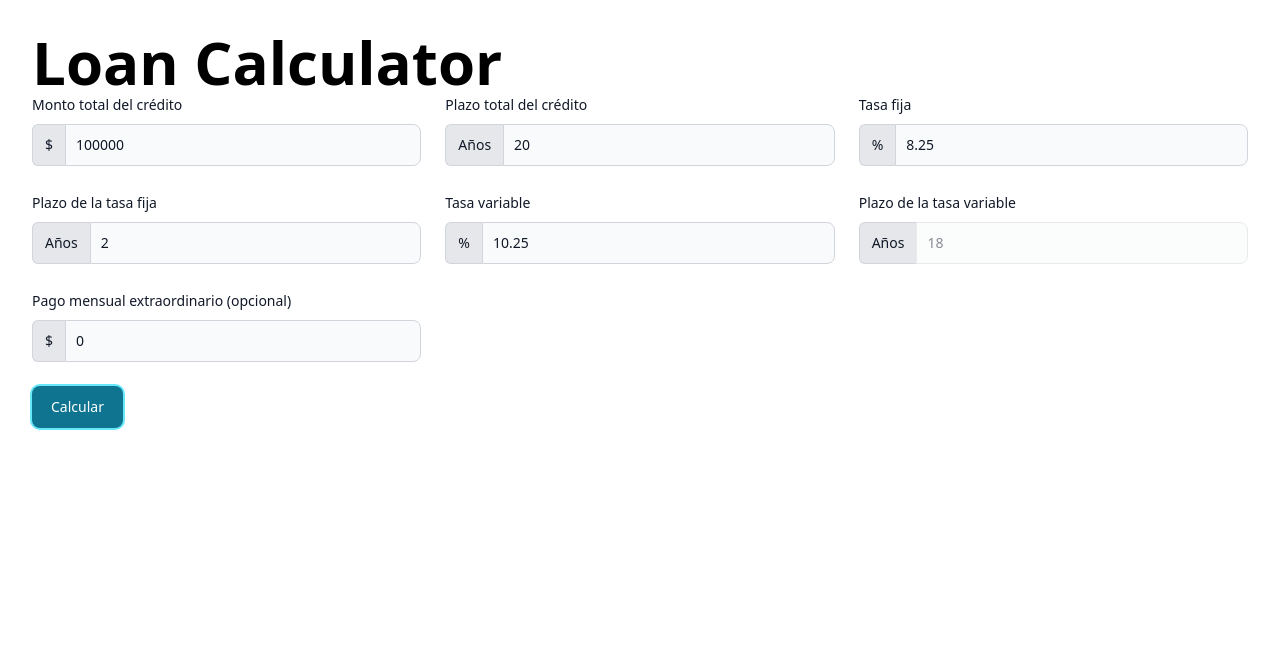
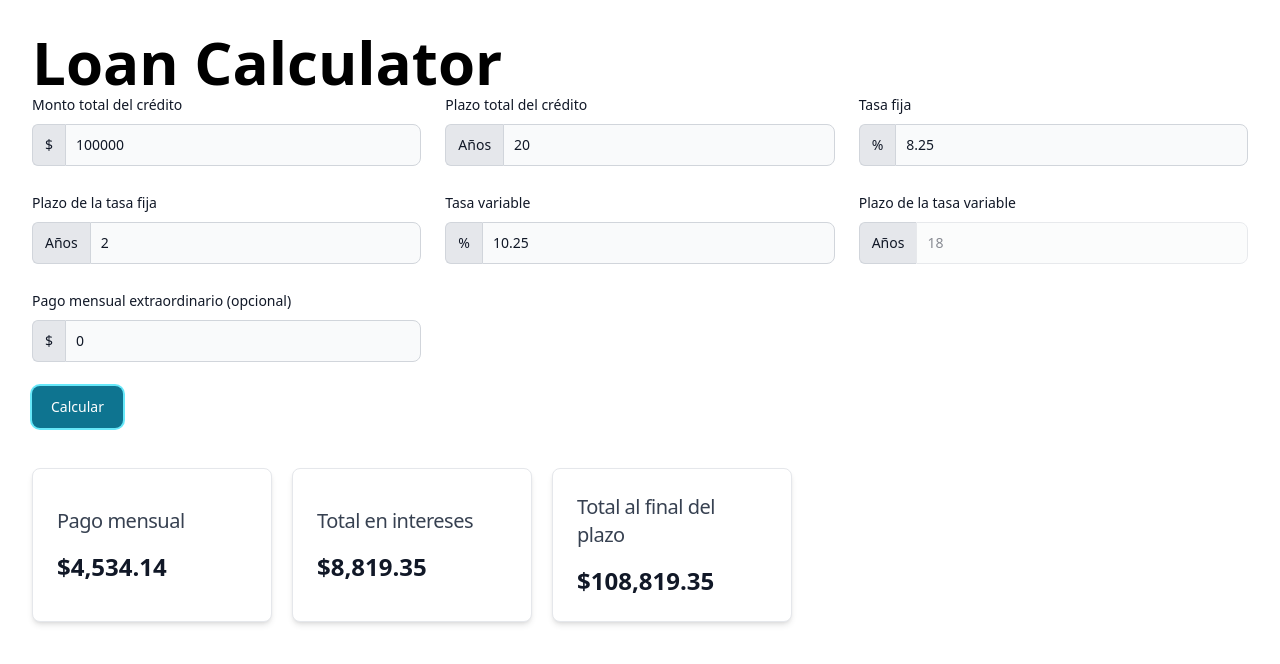
Before and after one commit to mperazac/loan-calculator, a Next.js app: page / in a window 1280 px wide. Both pictures are taken after a click on the button "Calcular". Shown: the top 664 px of the page. Built offline with nearby package versions, Linux system fonts and the light colour scheme.

Commit message:
Add tests and better calculation functions

```diff
--- /dev/null
+++ b/components/common/LoanInfo.tsx
@@ -0,0 +1,76 @@
+import {
+  calculateMonthlyPayment,
+  calculateTotalInterest,
+  calculateTotalPayment,
+  roundAndFormat,
+} from '@/lib/math.utils';
+import { Loan } from '@/types/loan';
+import { Card } from 'flowbite-react';
+import * as React from 'react';
+
+type LoanInfoProps = {} & Loan;
+
+const LoanInfo: React.FunctionComponent<LoanInfoProps> = props => {
+  const {
+    principal,
+    fixedRate = 0,
+    fixedTerm = 0,
+    variableRate,
+    loanTermInYears: term,
+    extraPayment,
+  } = props;
+
+  /* const arrayOfMonths: Array<number> = R.times(
+    R.identity,
+    fixedTerm * MONTHS_PER_YEAR,
+  );
+  const amountAfterFixedPaymentsTerm = R.reduce(
+    (_amount: number) => {
+      const montlyPayment = calculateMontlyPayment(
+        _amount,
+        fixedMontlyInterestRate,
+        fixedRateTotalNumberOfPayments,
+      );
+      return _amount - (montlyPayment - _amount * fixedMontlyInterestRate);
+    },
+    amount,
+    arrayOfMonths,
+  ); */
+
+  return (
+    <div className='mt-10 flex gap-5'>
+      <Card className=' w-60'>
+        <h5 className='text-xl text-gray-700 tracking-tight  dark:text-white'>
+          Pago mensual
+        </h5>
+        <p className='text-2xl font-bold text-gray-900 dark:text-gray-400'>
+          {roundAndFormat(
+            calculateMonthlyPayment(principal, fixedRate, fixedTerm),
+          )}
+        </p>
+      </Card>
+      <Card className=' w-60'>
+        <h5 className='text-xl text-gray-700 tracking-tight  dark:text-white'>
+          Total en intereses
+        </h5>
+        <p className='text-2xl font-bold text-gray-900 dark:text-gray-400'>
+          {roundAndFormat(
+            calculateTotalInterest(principal, fixedRate, fixedTerm),
+          )}
+        </p>
+      </Card>
+      <Card className=' w-60'>
+        <h5 className='text-xl text-gray-700 tracking-tight  dark:text-white'>
+          Total al final del plazo
+        </h5>
+        <p className='text-2xl font-bold text-gray-900 dark:text-gray-400'>
+          {roundAndFormat(
+            calculateTotalPayment(principal, fixedRate, fixedTerm),
+          )}
+        </p>
+      </Card>
+    </div>
+  );
+};
+
+export default LoanInfo;
--- /dev/null
+++ b/lib/math.utils.ts
@@ -0,0 +1,68 @@
+const MONTHS_PER_YEAR = 12;
+
+export function calculateMonthlyInterestRate(interestRate: number) {
+  return interestRate / 100 / MONTHS_PER_YEAR;
+}
+
+// Calculates the total number of payments of a loan
+export function calculateLoanTermInMonths(term: number) {
+  return term * MONTHS_PER_YEAR;
+}
+
+// Calculates the total interest of a loan
+export function calculateTotalInterest(
+  principal: number,
+  interestRate: number,
+  loanTermInYears: number,
+) {
+  const loanTermInMonths = calculateLoanTermInMonths(loanTermInYears);
+  const monthlyPayment = calculateMonthlyPayment(
+    principal,
+    interestRate,
+    loanTermInYears,
+  );
+  const totalPayment = monthlyPayment * loanTermInMonths;
+  const totalInterest = totalPayment - principal;
+  return totalInterest;
+}
+
+function round(x: number) {
+  return Math.round(x * 100) / 100;
+}
+
+export function roundAndFormat(x: number) {
+  return new Intl.NumberFormat('en-US', {
+    style: 'currency',
+    currency: 'USD',
+  }).format(round(x));
+}
+
+// Calculates the montly payment of a loan
+export function calculateMonthlyPayment(
+  principal: number,
+  interestRate: number,
+  loanTermInYears: number,
+): number {
+  const monthlyInterestRate = calculateMonthlyInterestRate(interestRate);
+  const loanTermInMonths = calculateLoanTermInMonths(loanTermInYears);
+  const monthlyPayment =
+    (principal * monthlyInterestRate) /
+    (1 - Math.pow(1 + monthlyInterestRate, -loanTermInMonths));
+  return monthlyPayment;
+}
+
+// Calculates the total payment of a loan
+export function calculateTotalPayment(
+  principal: number,
+  interestRate: number,
+  loanTermInYears: number,
+) {
+  const loanTermInMonths = calculateLoanTermInMonths(loanTermInYears);
+  const monthlyPayment = calculateMonthlyPayment(
+    principal,
+    interestRate,
+    loanTermInYears,
+  );
+  const totalPayment = monthlyPayment * loanTermInMonths;
+  return totalPayment;
+}
--- a/pages/index.tsx
+++ b/pages/index.tsx
@@ -1,53 +1,10 @@
+import LoanInfo from '@/components/common/LoanInfo';
+import { Loan, LoanSchema } from '@/types/loan';
+import { zodResolver } from '@hookform/resolvers/zod';
+import { Button, Label, TextInput } from 'flowbite-react';
 import type { NextPage } from 'next';
-import Head from 'next/head';
+import { useState } from 'react';
 import { SubmitHandler, useForm } from 'react-hook-form';
-import { zodResolver } from '@hookform/resolvers/zod';
-import z from 'zod';
-import { Button, Label, TextInput } from 'flowbite-react';
-
-const LoanSchema = z
-  .object({
-    amount: z.coerce
-      .number({
-        required_error: 'Requerido',
-      })
-      .min(1),
-    term: z.coerce
-      .number({
-        required_error: 'Requerido',
-      })
-      .min(1, 'Plazo debe ser mayor que 0'),
-    fixedTerm: z.coerce.number().min(0).optional(),
-    fixedRate: z.coerce
-      .number({
-        required_error: 'Requerido',
-      })
-      .min(0)
-      .optional(),
-    variableRate: z.coerce
-      .number({
-        required_error: 'Requerido',
-      })
-      .min(1),
-    extraPayment: z.coerce.number({
-      required_error: 'Requerido',
-    }),
-  })
-  .superRefine((data, ctx) => {
-    if (data.fixedTerm && data.fixedTerm > data.term) {
-      ctx.addIssue({
-        code: z.ZodIssueCode.too_big,
-        maximum: data.fixedTerm,
-        type: 'number',
-        inclusive: true,
-        path: ['fixedTerm'],
-        message:
-          'Plazo de tasa fija no puede ser mayor que el plazo total del crédito',
-      });
-    }
-  });
-
-type Loan = z.infer<typeof LoanSchema>;
 
 const Home: NextPage = () => {
   const {
@@ -58,17 +15,19 @@ const Home: NextPage = () => {
   } = useForm<Loan>({
     resolver: zodResolver(LoanSchema),
     defaultValues: {
-      amount: 100000,
-      term: 20,
+      principal: 100000,
+      loanTermInYears: 20,
       fixedTerm: 2,
       fixedRate: 8.25,
       variableRate: 10.25,
       extraPayment: 0,
     },
   });
-  const onSubmit: SubmitHandler<Loan> = data => console.log(data);
+  const [loan, setLoan] = useState<Loan>();
+  const onSubmit: SubmitHandler<Loan> = data => setLoan(data);
+
   function getVariableTerm() {
-    return watch('term') - (watch('fixedTerm') || 0);
+    return watch('loanTermInYears') - (watch('fixedTerm') || 0);
   }
 
   return (
@@ -78,33 +37,36 @@ const Home: NextPage = () => {
         <div className='grid gap-6 mb-6 md:grid-cols-3'>
           <div>
             <div className='mb-2 block'>
-              <Label htmlFor='amount' value='Monto total del crédito' />
+              <Label htmlFor='principal' value='Monto total del crédito' />
             </div>
             <TextInput
-              id='amount'
+              id='principal'
               addon='$'
               type='number'
-              {...register('amount')}
-              color={errors.amount ? 'failure' : undefined}
-              helperText={errors.amount?.message}
-              aria-invalid={errors.amount ? 'true' : 'false'}
-              aria-describedby='amount'
+              {...register('principal')}
+              color={errors.principal ? 'failure' : undefined}
+              helperText={errors.principal?.message}
+              aria-invalid={errors.principal ? 'true' : 'false'}
+              aria-describedby='principal'
               min='0'
             />
           </div>
           <div>
             <div className='mb-2 block'>
-              <Label htmlFor='term' value='Plazo total del crédito' />
+              <Label
+                htmlFor='loanTermInYears'
+                value='Plazo total del crédito'
+              />
             </div>
             <TextInput
-              id='term'
+              id='loanTermInYears'
               addon='Años'
               type='number'
-              {...register('term')}
-              color={errors.term ? 'failure' : undefined}
-              helperText={errors.term?.message}
-              aria-invalid={errors.term ? 'true' : 'false'}
-              aria-describedby='term'
+              {...register('loanTermInYears')}
+              color={errors.loanTermInYears ? 'failure' : undefined}
+              helperText={errors.loanTermInYears?.message}
+              aria-invalid={errors.loanTermInYears ? 'true' : 'false'}
+              aria-describedby='loanTermInYears'
               min='0'
             />
           </div>
@@ -193,8 +155,9 @@ const Home: NextPage = () => {
             />
           </div>
         </div>
-        <Button>Calcular</Button>
+        <Button type='submit'>Calcular</Button>
       </form>
+      {loan && <LoanInfo {...loan}></LoanInfo>}
     </>
   );
 };
--- /dev/null
+++ b/types/loan.ts
@@ -0,0 +1,45 @@
+import z from 'zod';
+
+export const LoanSchema = z
+  .object({
+    principal: z.coerce
+      .number({
+        required_error: 'Requerido',
+      })
+      .min(1),
+    loanTermInYears: z.coerce
+      .number({
+        required_error: 'Requerido',
+      })
+      .min(1, 'Plazo debe ser mayor que 0'),
+    fixedTerm: z.coerce.number().min(0).optional(),
+    fixedRate: z.coerce
+      .number({
+        required_error: 'Requerido',
+      })
+      .min(0)
+      .optional(),
+    variableRate: z.coerce
+      .number({
+        required_error: 'Requerido',
+      })
+      .min(1),
+    extraPayment: z.coerce.number({
+      required_error: 'Requerido',
+    }),
+  })
+  .superRefine((data, ctx) => {
+    if (data.fixedTerm && data.fixedTerm > data.loanTermInYears) {
+      ctx.addIssue({
+        code: z.ZodIssueCode.too_big,
+        maximum: data.fixedTerm,
+        type: 'number',
+        inclusive: true,
+        path: ['fixedTerm'],
+        message:
+          'Plazo de tasa fija no puede ser mayor que el plazo total del crédito',
+      });
+    }
+  });
+
+export type Loan = z.infer<typeof LoanSchema>;
```
Also changed, not shown: package.json (+10 -2 lines), vitest.config.ts (added, +17 -0 lines), 2 other files (tests, documents, lock files or other folders).
